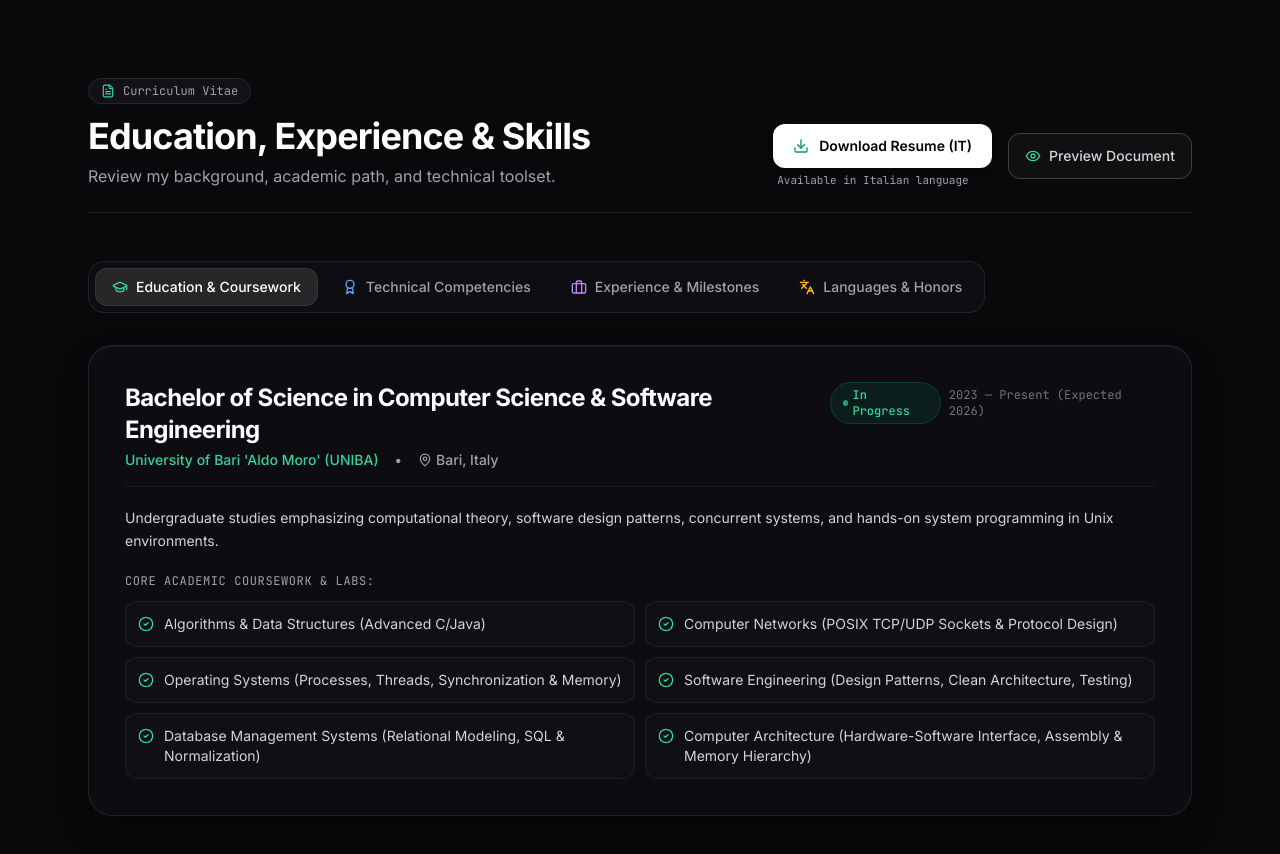
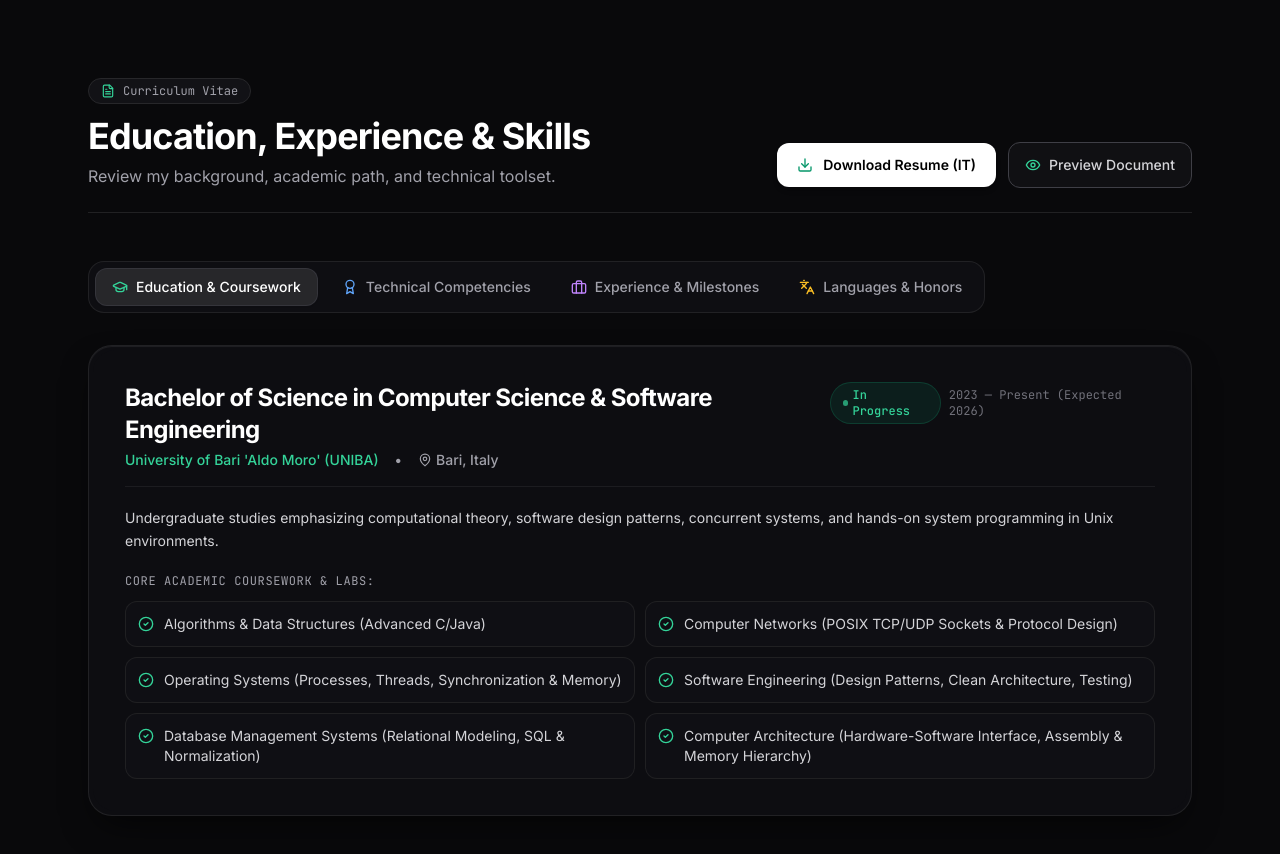
Before and after one commit to DarkFury17/Portfolio, a React (Vite) app: page / in a window 1280 px wide. Shown: the part 2280-3134 px from the top of the page. Built offline with nearby package versions, Linux system fonts and the light colour scheme.

Commit message:
Remove cvNotice caption under CV button and restore vertical alignment with preview button

```diff
--- a/src/components/Resume.jsx
+++ b/src/components/Resume.jsx
@@ -155,24 +155,17 @@ const Resume = () => {
         </div>
 
         {/* Action Buttons: Single Static PDF Asset + Toggle Embed */}
-        <div className="flex flex-wrap items-center gap-4">
-          {/* Primary CTA: Single Static PDF Download with Language Disclaimer */}
-          <div className="flex flex-col items-start gap-1">
+        <div className="flex flex-wrap items-center gap-3">
+          {/* Primary CTA: Single Static PDF Download */}
           <a
             href="/Marco_Di_Palma_CV.pdf"
             download="Marco_Di_Palma_CV.pdf"
-              aria-label={`Download Marco Di Palma CV in PDF format (${t.cv.cvNotice})`}
+            aria-label="Download Marco Di Palma CV in PDF format"
             className="group inline-flex items-center gap-2.5 bg-white text-black hover:bg-zinc-200 px-5 py-3 rounded-xl font-semibold text-sm transition-all shadow-md active:scale-95 focus-visible:ring-2 focus-visible:ring-emerald-500"
           >
             <Download className="w-4 h-4 text-emerald-600 group-hover:translate-y-0.5 transition-transform" />
             <span>{t.cv.cvButton}</span>
           </a>
-            {t.cv.cvNotice && (
-              <span className="text-[11px] font-mono text-zinc-400 pl-1">
-                {t.cv.cvNotice}
-              </span>
-            )}
-          </div>
 
           {/* Toggle PDF Embed Viewer */}
           <button
```
Also changed, not shown: 4 other files (tests, documents, lock files or other folders). Lines whose indentation alone changed are shown as unchanged.
